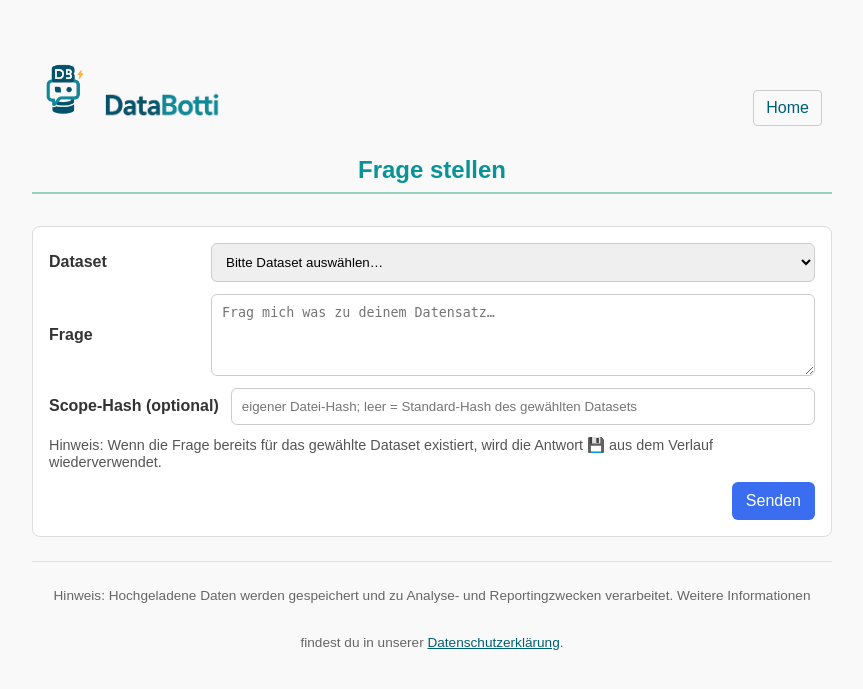
After one commit to mpfechner/data-botti, a Flask app: page /search in a window 1280 px wide. The commit adds this page. Shown: the top 689 px of the page, without its empty margins (208-1071 px from the left). Run offline with Flask 3, Linux system fonts and the light colour scheme; data that the repository does not hold is empty; some libraries are stand-ins or nearby versions.

Commit message:
fix(csrf): add csrf_field macro to all relevant forms
- ensured csrf protection in admin_groups.html, admin_users.html, ai_prompt.html
- added csrf_field to app.html (upload form) and search.html (ask form)
- verified csrf_field macro from base.html is consistently available

```diff
--- a/routes/assistant.py
+++ b/routes/assistant.py
@@ -1,4 +1,5 @@
 from flask import Blueprint, render_template, request, current_app, session, redirect, url_for
+from sqlalchemy import text
 from services.ai_client import ask_model, call_model
 from services.ai_router import choose_model
 from services.ai_tasks import build_relevant_columns_prompt
@@ -328,6 +329,38 @@ def ai_prompt(dataset_id):
     return render_template("ai_prompt.html", filename=filename, dataset_id=dataset_id, ai_consent=ai_consent)
 
 
+@assistant_bp.route("/search", methods=["GET"])
+def search_page():
+    """Render search page with a dropdown of recent datasets (id, name, optional file_hash)."""
+    engine = current_app.config.get("DB_ENGINE")
+    datasets = []
+    try:
+        if engine is not None:
+            with engine.begin() as conn:
+                rows = conn.execute(
+                    text("""
+                        SELECT id, filename
+                        FROM datasets
+                        ORDER BY upload_date DESC, id DESC
+                        LIMIT 100
+                    """)
+                ).mappings().all()
+                for r in rows:
+                    ds_id = int(r.get("id"))
+                    ds_name = r.get("filename") or f"Dataset #{ds_id}"
+                    meta = get_latest_dataset_file(conn, ds_id)
+                    file_hash = None
+                    if meta:
+                        try:
+                            file_hash = meta.get("file_hash") if isinstance(meta, dict) else meta["file_hash"]
+                        except Exception:
+                            file_hash = None
+                    datasets.append({"id": ds_id, "name": ds_name, "file_hash": file_hash})
+    except Exception:
+        current_app.logger.exception("Failed to load datasets for /search page")
+    return render_template("search.html", datasets=datasets)
+
+
 @assistant_bp.route("/ai/revoke", methods=["POST"])
 def revoke_ai_consent():
     _revoke_consent()
--- a/templates/admin_groups.html
+++ b/templates/admin_groups.html
@@ -1,5 +1,3 @@
-
-
 {% extends "base.html" %}
 {% block title %}Admin · Groups{% endblock %}
 
@@ -15,6 +13,7 @@
   <section class="card">
     <h2 class="card-title">Create Group</h2>
     <form method="post" action="{{ url_for('admin.create_group') }}" class="form form-horizontal">
+      {{ csrf_field() }}
       <div class="form-row">
         <label for="name">Name</label>
         <input id="name" name="name" type="text" required>
@@ -51,6 +50,7 @@
                       <li>
                         <span class="badge">{{ m.email }}</span>
                         <form method="post" action="{{ url_for('admin.remove_user_from_group', group_id=g.id) }}" class="inline-form">
+                          {{ csrf_field() }}
                           <input type="hidden" name="user_id" value="{{ m.id }}">
                           <button class="btn btn-xsmall" type="submit" title="Remove">×</button>
                         </form>
@@ -63,6 +63,7 @@
               </div>
 
               <form method="post" action="{{ url_for('admin.add_user_to_group', group_id=g.id) }}" class="form inline-form add-member-form">
+                {{ csrf_field() }}
                 <select name="user_id" required>
                   <option value="" disabled selected>+ Add member…</option>
                   {% for u in users %}
@@ -76,6 +77,7 @@
             </td>
             <td class="actions">
               <form method="post" action="{{ url_for('admin.delete_group', group_id=g.id) }}" class="inline-form" onsubmit="return confirm('Diese Gruppe wirklich löschen?');">
+                {{ csrf_field() }}
                 <button class="btn btn-danger" type="submit">Delete</button>
               </form>
             </td>
--- a/templates/admin_users.html
+++ b/templates/admin_users.html
@@ -15,6 +15,7 @@
   <section class="card">
     <h2 class="card-title">Create User</h2>
     <form method="post" action="{{ url_for('admin.create_user') }}" class="form form-horizontal">
+      {{ csrf_field() }}
       <div class="form-row">
         <label for="email">E-Mail</label>
         <input id="email" name="email" type="email" required>
@@ -61,10 +62,12 @@
             <td>{% if u.is_admin %}✓{% else %}—{% endif %}</td>
             <td class="actions">
               <form method="post" action="{{ url_for('admin.change_password', user_id=u.id) }}" class="inline-form">
+                {{ csrf_field() }}
                 <input name="password" type="password" placeholder="new password" required>
                 <button class="btn btn-secondary" type="submit">Set Password</button>
               </form>
               <form method="post" action="{{ url_for('admin.delete_user', user_id=u.id) }}" class="inline-form" onsubmit="return confirm('Diesen Nutzer wirklich löschen?');">
+                {{ csrf_field() }}
                 <button class="btn btn-danger" type="submit">Delete</button>
               </form>
             </td>
--- a/templates/ai_prompt.html
+++ b/templates/ai_prompt.html
@@ -10,6 +10,7 @@
     <p>Die KI-Funktion analysiert die übermittelten Daten mithilfe externer Dienste. Möchten Sie fortfahren?</p>
     <div style="margin-top:16px;">
       <form method="post" action="{{ url_for('assistant.ai_prompt', dataset_id=dataset_id) }}" style="display:inline;">
+        {{ csrf_field() }}
         <input type="hidden" name="consent" value="1">
         <button type="submit" id="ai-optin-accept" class="btn btn-primary">Ja, fortfahren</button>
       </form>
@@ -107,12 +108,14 @@ document.addEventListener("DOMContentLoaded", function() {
 
 {% if ai_consent %}
 <form method="post" action="{{ url_for('assistant.revoke_ai_consent', dataset_id=dataset_id) }}" style="float:right; margin-top:8px;">
+  {{ csrf_field() }}
   <button type="submit" class="btn btn-link" style="padding:0;">Einwilligung widerrufen</button>
 </form>
 <div style="clear:both;"></div>
 <h1>AI Assistant für {{ filename }}</h1>
 
 <form method="post" action="{{ url_for('assistant.ai_prompt', dataset_id=dataset_id) }}" style="margin-top:12px;">
+  {{ csrf_field() }}
   <input type="hidden" id="expected_output" name="expected_output" value="medium">
   <input type="hidden" id="task" name="task" value="">
   <div class="btn-group" style="margin:8px 0; display:flex; gap:8px; flex-wrap:wrap;">
--- a/templates/app.html
+++ b/templates/app.html
@@ -10,6 +10,7 @@
         </div>
 
         <form action="{{ url_for('datasets.upload_dataset') }}" method="post" enctype="multipart/form-data" class="upload-form">
+          {{ csrf_field() }}
             <div>
                 <input type="file" name="file" accept=".csv" required class="styled-input">
             </div>
--- a/templates/index.html
+++ b/templates/index.html
@@ -17,12 +17,14 @@
     <p>Dein KI-Assistent für die Analyse von CSV-Daten.</p>
     <p>
         <form action="{{ url_for('auth.login') }}" method="get">
+        <input type="hidden" name="csrf_token" value="{{ csrf_token() }}">
             <button type="submit" class="btn-login">Zum Login</button>
         </form>
     </p>
     {% if session.get('user_id') %}
     <p>
         <form action="{{ url_for('app_dashboard') }}" method="get">
+        <input type="hidden" name="csrf_token" value="{{ csrf_token() }}">
             <button type="submit" class="btn-login">Zur App</button>
         </form>
     </p>
--- a/templates/login.html
+++ b/templates/login.html
@@ -20,7 +20,7 @@
                 <p class="error">{{ error }}</p>
             {% endif %}
             <form method="post" action="{{ url_for('auth.login') }}">
-                {{ csrf_field() }}
+                <input type="hidden" name="csrf_token" value="{{ csrf_token() }}">
                 <label for="email">E-Mail:</label>
                 <input type="email" id="email" name="email" required>
 
--- /dev/null
+++ b/templates/search.html
@@ -0,0 +1,76 @@
+{% extends "base.html" %}
+{% block content %}
+<style>
+  .card { border: 1px solid #ddd; border-radius: 8px; padding: 16px; max-width: 880px; background: #fff; }
+  .row { display: flex; gap: 12px; align-items: center; }
+  .row + .row { margin-top: 12px; }
+  label { min-width: 150px; font-weight: 600; }
+  select, input[type="text"], textarea { flex: 1; padding: 10px; border: 1px solid #ccc; border-radius: 6px; }
+  button { padding: 10px 14px; border: 0; border-radius: 6px; cursor: pointer; }
+  .primary { background: #3a6df0; color: #fff; }
+  .hint { color: #555; font-size: 0.9rem; }
+</style>
+
+<h2>Frage stellen</h2>
+<form id="ask-form" method="post">
+  {{ csrf_field() }}
+  <div class="card">
+    <div class="row">
+      <label for="dataset_select">Dataset</label>
+      <select id="dataset_select" name="dataset_id" required>
+        <option value="">Bitte Dataset auswählen…</option>
+        {% for ds in datasets %}
+          <option value="{{ ds.id }}" data-file-hash="{{ ds.file_hash or '' }}">
+            {{ ds.name or ('Dataset #' ~ ds.id) }}
+          </option>
+        {% endfor %}
+      </select>
+    </div>
+
+    <div class="row">
+      <label for="prompt">Frage</label>
+      <textarea id="prompt" name="prompt" rows="4" placeholder="Frag mich was zu deinem Datensatz…" required></textarea>
+    </div>
+
+    <div class="row">
+      <label for="file_hash">Scope-Hash (optional)</label>
+      <input id="file_hash" name="file_hash" type="text" placeholder="eigener Datei-Hash; leer = Standard-Hash des gewählten Datasets" />
+    </div>
+
+    <div class="row">
+      <span class="hint">Hinweis: Wenn die Frage bereits für das gewählte Dataset existiert, wird die Antwort 💾 aus dem Verlauf wiederverwendet.</span>
+    </div>
+
+    <div class="row" style="justify-content: flex-end;">
+      <button class="primary" type="submit">Senden</button>
+    </div>
+  </div>
+</form>
+
+<script>
+  const form = document.getElementById('ask-form');
+  const sel = document.getElementById('dataset_select');
+  const fileHashInput = document.getElementById('file_hash');
+
+  // Wenn kein eigener Scope-Hash eingegeben wird, kann (optional) der Standard-Hash des Datasets verwendet werden
+  sel.addEventListener('change', () => {
+    const opt = sel.options[sel.selectedIndex];
+    const defaultHash = opt ? opt.getAttribute('data-file-hash') : '';
+    if (!fileHashInput.value && defaultHash) {
+      // Hinweis: wir füllen NICHT automatisch, lassen aber die Info im title
+      fileHashInput.placeholder = `leer = Standard-Hash (${defaultHash})`;
+      fileHashInput.title = `Standard-Hash des Datasets: ${defaultHash}`;
+    } else {
+      fileHashInput.placeholder = 'eigener Datei-Hash; leer = Standard-Hash des gewählten Datasets';
+      fileHashInput.title = '';
+    }
+  });
+
+  form.addEventListener('submit', function (e) {
+    const ds = sel.value.trim();
+    if (!ds) { e.preventDefault(); alert('Bitte ein Dataset auswählen.'); return; }
+    // Zielroute dynamisch auf /ai/<dataset_id>
+    form.action = `/ai/${encodeURIComponent(ds)}`;
+  });
+</script>
+{% endblock %}
```
Also changed, not shown: docker/01_schema.sql (+10 -0 lines), sql_scripts/create_database.sql (+10 -0 lines).
